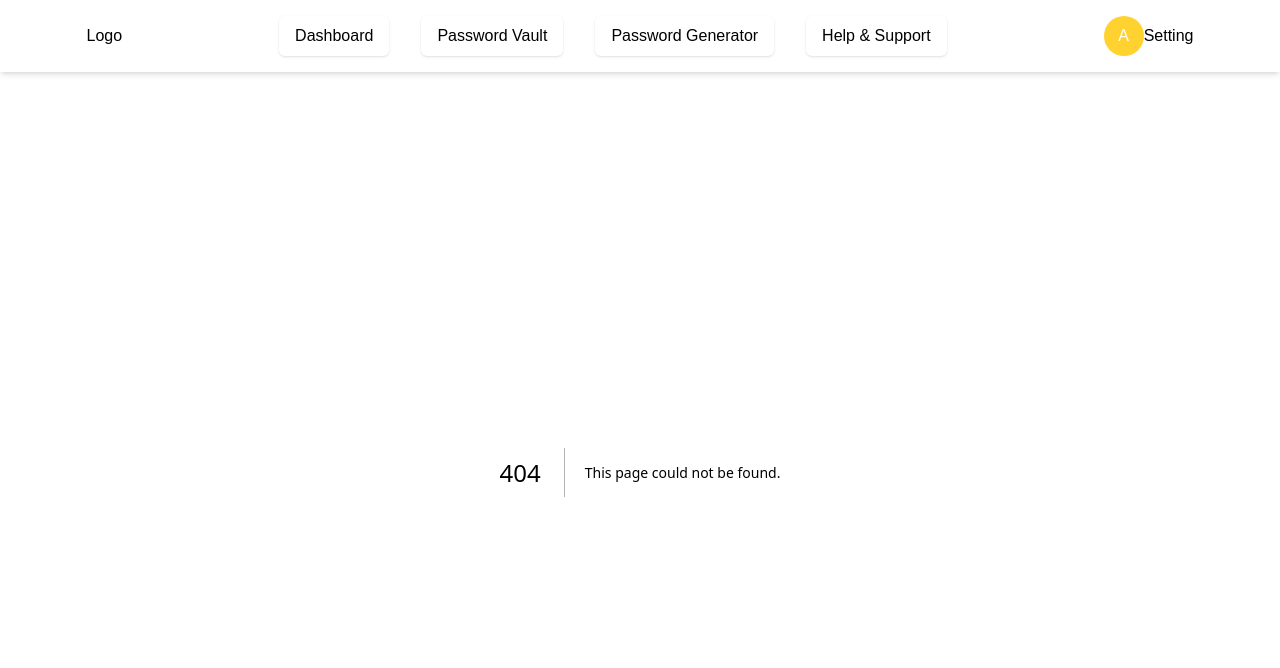
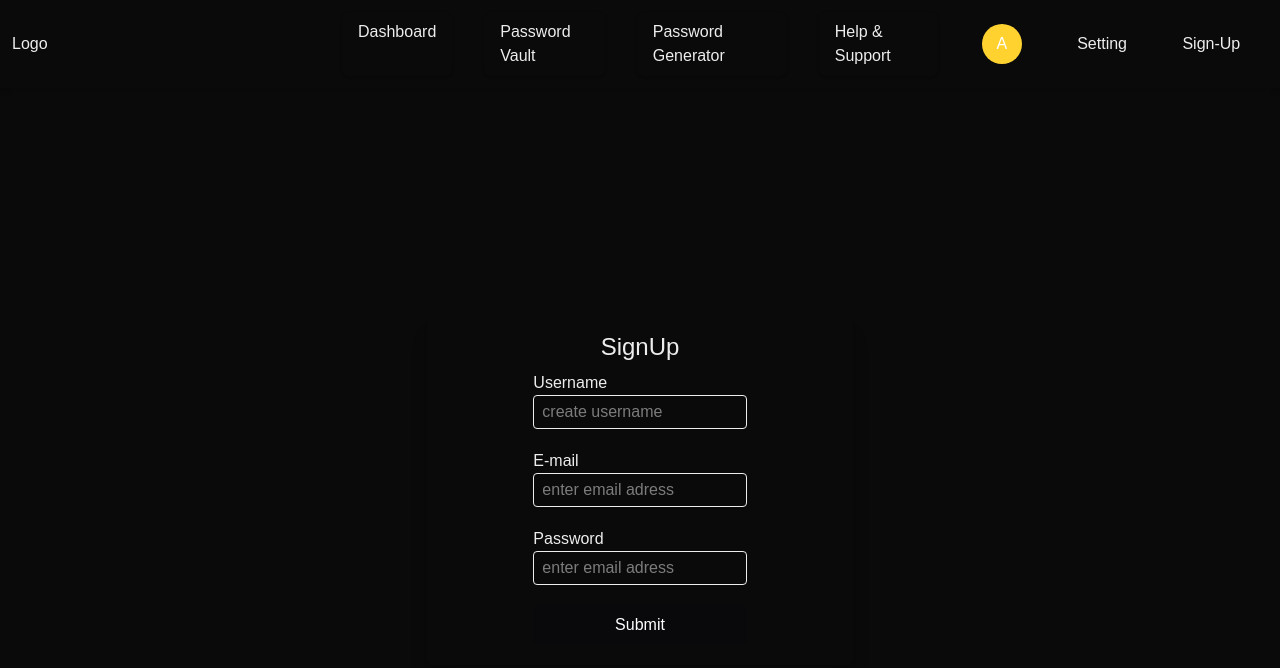
Before and after one commit to adityarwt1/Passwor_manger_NoAI, a Next.js app: page /signup in a window 1280 px wide. Before the commit this address had no page. Shown: the top 668 px of the page. Built offline with nearby package versions, Linux system fonts and the light colour scheme.

Commit message:
time write the api

```diff
--- /dev/null
+++ b/app/signup/page.tsx
@@ -0,0 +1,25 @@
+import React from 'react'
+
+const page = () => {
+    return (
+        <div className='w-full h-screen justify-center  flex-col  flex items-center'>
+            <div className=' rounded-md shadow-xl h-fit text-center  w-1/3'>
+                <div className='text-center w-full text-2xl mt-5'>SignUp</div>
+                <div className='w-full flex items-center justify-center mt-2'>
+                    <form action="/signup" method='POST' className='w-1/2 flex flex-col'>
+                        <label htmlFor="username" className='w-full  text-start'>Username</label>
+                        <input type="text" required name="username" id="username" className='border rounded-sm px-2 py-1 outline-blue-300 mb-5' placeholder='create username' />
+                        <label htmlFor="email" className='w-full  text-start'>E-mail</label>
+                        <input type="email" required name="email" id="email" className='border rounded-sm px-2 py-1 outline-blue-300 mb-5' placeholder='enter email adress' />
+                        <label htmlFor="password" className='w-full  text-start'>Password</label>
+                        <input type="password" required name="password" id="password" className='border rounded-sm px-2 py-1 outline-blue-300 mb-5' placeholder='enter email adress' />
+                        <input type="submit" name="submit" id="submit" className='bg-zinc-950 text-white rounded-md py-2 mb-5' />
+                    </form>
+                </div>
+            </div>
+
+        </div>
+    )
+}
+
+export default page
--- /dev/null
+++ b/app/signup/route.js
@@ -0,0 +1,13 @@
+import mongoose from "mongoose";
+import user from "@/models/User.js"
+
+
+export async function POST(req) {
+
+    try{
+
+    }
+    catch(error){
+            console.log("something went wrong")
+    }
+}
--- a/components/navbar.tsx
+++ b/components/navbar.tsx
@@ -3,20 +3,21 @@ import React from 'react'
 
 const navbar = () => {
   return (
-    <div className='flex shadow-md p-4  items-center justify-around'>
-      <div>
+    <div className='flex shadow-md p-3  items-center justify-around '>
+      <div className='w-1/2'>
         Logo
       </div>
-      <div className='flex'>
+      <div className='flex w-full'>
         <Link href="/" className='px-4 py-2 border-gray-500  rounded-md mx-4 shadow-sm duration-300 hover:scale-95 hover:bg-zinc-950 hover:text-white '>Dashboard</Link>
         <Link href="/passwords" className='px-4 py-2 border-gray-500  rounded-md mx-4 shadow-sm duration-300 hover:scale-95 hover:bg-zinc-950 hover:text-white '>Password Vault</Link>
         <Link href="/generator" className='px-4 py-2 border-gray-500  rounded-md mx-4 shadow-sm duration-300 hover:scale-95 hover:bg-zinc-950 hover:text-white '>Password Generator</Link>
         <Link href="/help" className='px-4 py-2 border-gray-500  rounded-md mx-4 shadow-sm duration-300 hover:scale-95 hover:bg-zinc-950 hover:text-white '>Help & Support</Link>
       </div>
-      <div className='flex justify-center items-center'>
-      <div className='w-10 bg-amber-300 rounded-full h-10 text-center items-center flex justify-center text-white '><span>A</span></div>
+      <div className='flex justify-around items-center w-1/2   '>
+        <div className='w-10 bg-amber-300 rounded-full h-10 text-center items-center flex justify-center text-white '><span>A</span></div>
         <div>Setting</div>
-        </div>
+        <Link href="/signup">Sign-Up</Link>
+      </div>
     </div>
   )
 }
```
